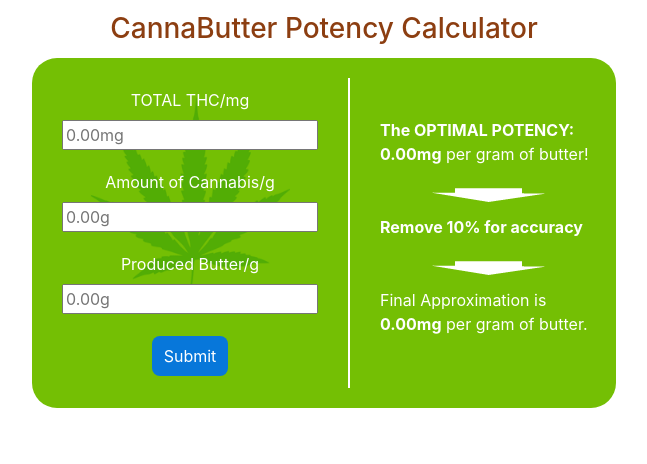
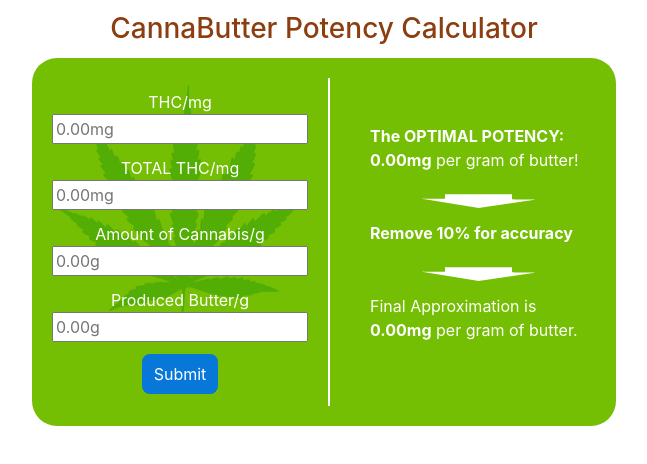
Before and after one commit to desbiensa/CannaButter-Potency-Calculator, a React (Create React App) app: page / in a window 1280 px wide. Shown: the top 464 px of the page, without its empty margins (316-963 px from the left). Built offline with nearby package versions, Linux system fonts and the light colour scheme.

Commit message:
fixed formula

```diff
--- a/package.json
+++ b/package.json
@@ -6,10 +6,10 @@
     "@testing-library/jest-dom": "^5.11.4",
     "@testing-library/react": "^11.1.0",
     "@testing-library/user-event": "^12.1.10",
-    "bootstrap": "^4.5.3",
-    "node-sass": "^4.14.1",
+    "bootstrap": "4.5.3",
+    "node-sass": "4.14.1",
     "react": "^17.0.1",
-    "react-bootstrap": "^1.4.3",
+    "react-bootstrap": "1.4.3",
     "react-dom": "^17.0.1",
     "react-scripts": "4.0.1",
     "styled-components": "^5.2.1",
--- a/src/App.js
+++ b/src/App.js
@@ -3,7 +3,7 @@ import Calculator from './Components/Calculator';
 
 function App() {
   return (
-    <div className="App">
+    <div>
       <Calculator />
     </div>
   );
--- a/src/App.scss
+++ b/src/App.scss
@@ -1,2 +1 @@
 @import "~bootstrap/scss/bootstrap";
-@import "custom";
--- a/src/Components/Calculator.js
+++ b/src/Components/Calculator.js
@@ -8,64 +8,70 @@ const Form = styled.div`
     background-image: URL(${imageBG});
     background-repeat: no-repeat;
     background-position: 50% 40%;
-    background-size: 200px;
+    background-size: 250px;
 
 `;
 
-const Box = styled.div`
-      padding: 10px;
-`;
-
 const Calculator = () => {
+    const [thcAct, setTh] = useState();
     const [totalThc, setMg] = useState();
     const [amountOfCanna, setGrC] = useState();
     const [producedButter, setGrB] = useState();
     const [result, setResult] = useState();
 
+    const handleActiveChange = (event) => setTh(event.target.value);
     const handleThcChange = (event) => setMg(event.target.value);
     const handleCannaChange = (event) => setGrC(event.target.value);
     const handleButterChange = (event) => setGrB(event.target.value);
 
     const computeResult = () => {
-        let resultValue = ((totalThc * amountOfCanna)/producedButter).toFixed(2);
+        let resultValue = (((+thcAct + +totalThc * 0.877) * +amountOfCanna)/+producedButter).toFixed(2);
         setResult(resultValue);
     }
 
     return(
         <div className='Body'>
             <div>
-                <div className='text-center'>
-                    <h3 className='text-danger'>CannaButter Potency Calculator</h3>
+                <div className='title'>
+                    <h3 >CannaButter Potency Calculator</h3>
                 </div>
             </div>
             <section className='flex-container' id='calc'>
 
                     <div className='flex-item-left' id='input'>
                         <Form>
-                            <Box>
+                            <div>
+                                <label id='label'>THC/mg</label><br/>
+                                    <input
+                                    type='number'
+                                    placeholder='0.00mg'
+                                    onChange={handleActiveChange}
+                                    value={thcAct} />
+                            </div>
+                            <div>
                                 <label id='label'>TOTAL THC/mg</label><br/>
                                     <input
                                     type='number'
                                     placeholder='0.00mg'
                                     onChange={handleThcChange}
                                     value={totalThc} />
-                            </Box>
-                            <Box>
+                            </div>
+                            <div>
                                 <label id='label'>Amount of Cannabis/g</label><br/>
                                     <input
                                     type='number'
                                     placeholder='0.00g'
                                     onChange={handleCannaChange}
                                     value={amountOfCanna} />
-                            </Box>
-                            <Box>
+                            </div>
+                            <div>
                                 <label id='label'>Produced Butter/g</label><br/>
                                     <input
                                     type='number'
                                     placeholder='0.00g'
                                     onChange={handleButterChange}
                                     value={producedButter} />
-                            </Box>
+                            </div>
                         </Form>
                         <div id='button'>
                             <button className='button' onClick={computeResult}>Submit</button>
--- a/src/Components/Calculator.scss
+++ b/src/Components/Calculator.scss
@@ -5,6 +5,15 @@ $dang: #8c3e11;
 
 .Body {
     padding-top: 12px;
+}
+
+.title {
+    text-align: center !important;
+    color: $dang;
+    font-family: -apple-system, BlinkMacSystemFont, 'Segoe UI', 'Roboto', 'Oxygen', 'Ubuntu', 'Cantarell', 'Fira Sans', 'Droid Sans', 'Helvetica Neue', sans-serif;
+    font-size: 1rem;
+    font-weight: 400;
+    line-height: 1.5;
 }
 
 #calc {
@@ -19,6 +28,8 @@ $dang: #8c3e11;
 
 #label {
     color: white;
+    margin-top: 12px;
+    margin-bottom: 0px;
 }
 
 #arrow {
@@ -61,9 +72,10 @@ $dang: #8c3e11;
     color: white;
     white-space: nowrap;
     padding: 30px;
-    padding-top: 34px;
+    padding-left: 40px;
+    padding-right: 20px;
+    padding-top: 28px;
     margin: auto;
-    position: relative;
 
 }
 #input {
@@ -74,7 +86,7 @@ $dang: #8c3e11;
 }
 
 
-@media (max-width: 583px) {
+@media (max-width: 600px) {
     .flex-container {
         display: flex;
         flex-wrap: wrap;
```
Also changed, not shown: 1 other file (tests, documents, lock files or other folders).
